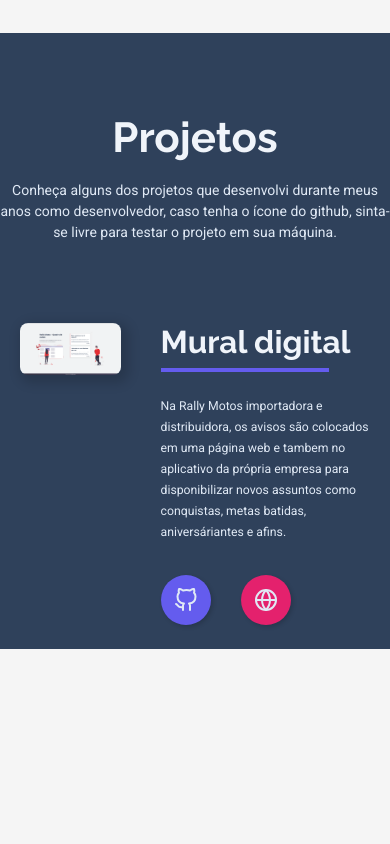
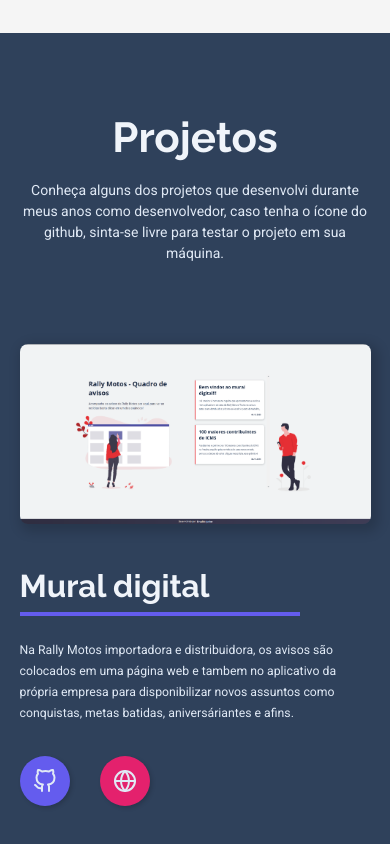
Before and after one commit to EddyPBR/eddypbr-website, a Next.js app: page / in a window 390 px wide. Shown: the part 2832-3676 px from the top of the page. Before the commit the page ends 3481 px from the top, so only its background shows below. Built offline with nearby package versions, Linux system fonts and the light colour scheme.

Commit message:
:package: Definindo a responsividade na seção de projetos

```diff
--- a/src/components/Project/styles.module.scss
+++ b/src/components/Project/styles.module.scss
@@ -8,6 +8,17 @@
 
   & > div {
     margin-bottom: 120px;
+
+    @media (max-width: 768px) {
+      margin-bottom: 40px;
+    }
+  }
+
+  @media (max-width: 768px) {
+    flex-direction: column;
+    justify-content: center;
+    align-items: center;
+    gap: 0px;
   }
 }
 
@@ -26,6 +37,11 @@
   width: 90vw;
   max-width: 470px;
   margin-bottom: 24px;
+
+  @media (max-width: 768px) {
+    max-width: 570px;
+    margin-bottom: 40px;
+  }
 
   & > h1 {
     font: 700 2.25rem "Raleway", sans-serif;
--- a/src/pages/home.module.scss
+++ b/src/pages/home.module.scss
@@ -233,6 +233,7 @@
     margin-bottom: 80px;
     text-align: center;
     max-width: 970px;
+    width: 90vw;
     line-height: 1.5rem;
   }
 }
```
